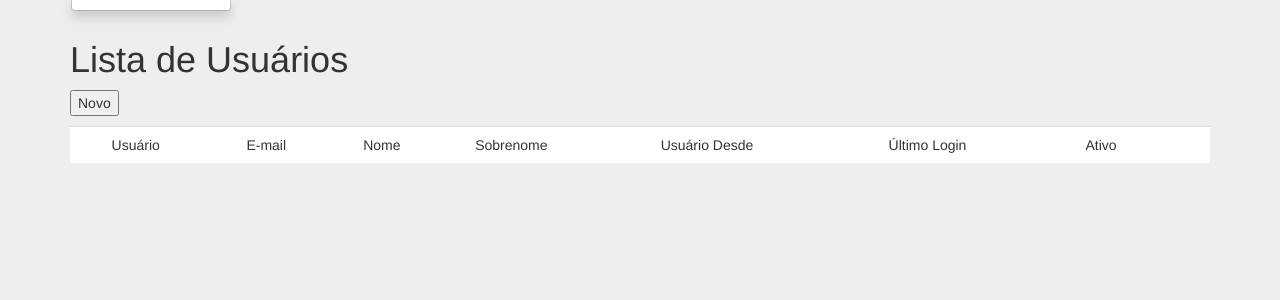
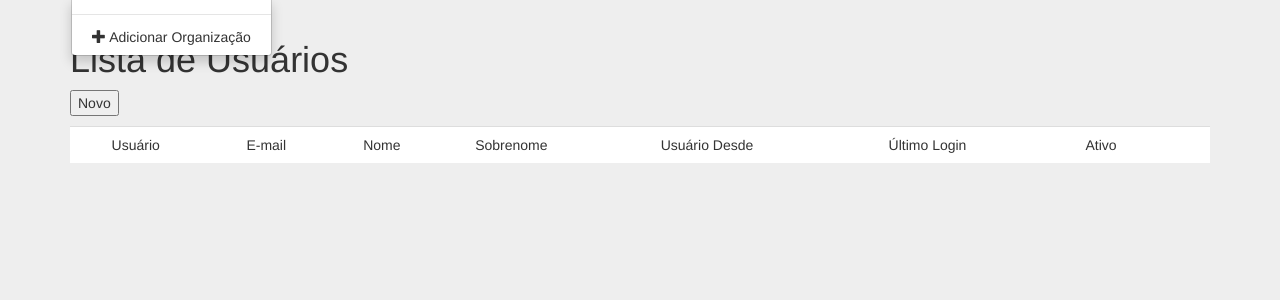
Before and after one commit to diemesleno/vendendo, a Django app: page /listusers/ in a window 1280 px wide, after a click that opens the changed part. Shown: the part 52-352 px from the top of the page. Run offline with Django 3.2, Linux system fonts and the light colour scheme; some libraries are stand-ins or nearby versions.

Commit message:
[organization] Added link for Add Organization in Organization menu

```diff
--- a/crm/forms.py
+++ b/crm/forms.py
@@ -10,4 +10,6 @@ class OrganizationForm(forms.ModelForm):
 
     def __init__(self, *args, **kwargs):
         super(OrganizationForm, self).__init__(*args, **kwargs)
-        self.fields["name"].required = True
+        self.fields['name'].required = True
+        self.fields['name'].label = 'Nome'
+        self.fields['name'].widget.attrs.update({'class': 'form-control'})
--- a/crm/templates/crm/basemenu.html
+++ b/crm/templates/crm/basemenu.html
@@ -44,6 +44,8 @@
               {% for organization in organizations %}
               <li><a href="#">{{ organization.organization }}</a></li>
               {% endfor %}
+              <li role="separator" class="divider"></li>
+              <li><a href="{% url 'crm:organization-add' %}"><span class="glyphicon glyphicon-plus" aria-hidden="true"></span> Adicionar Organização</a></li>
             </ul>
           </li>
         </ul>
--- a/crm/templates/crm/form-template.html
+++ b/crm/templates/crm/form-template.html
@@ -3,7 +3,7 @@
         <div class="col-xs-12 col-sm-12">
             <span class="text-danger small">{{ field.errors }}</span>
         </div>
-        <label>{{ field.label_tag }}</label>
+        <label>{{ field.label }}</label>
         {{ field }}
     </div>
 {% endfor %}
```
